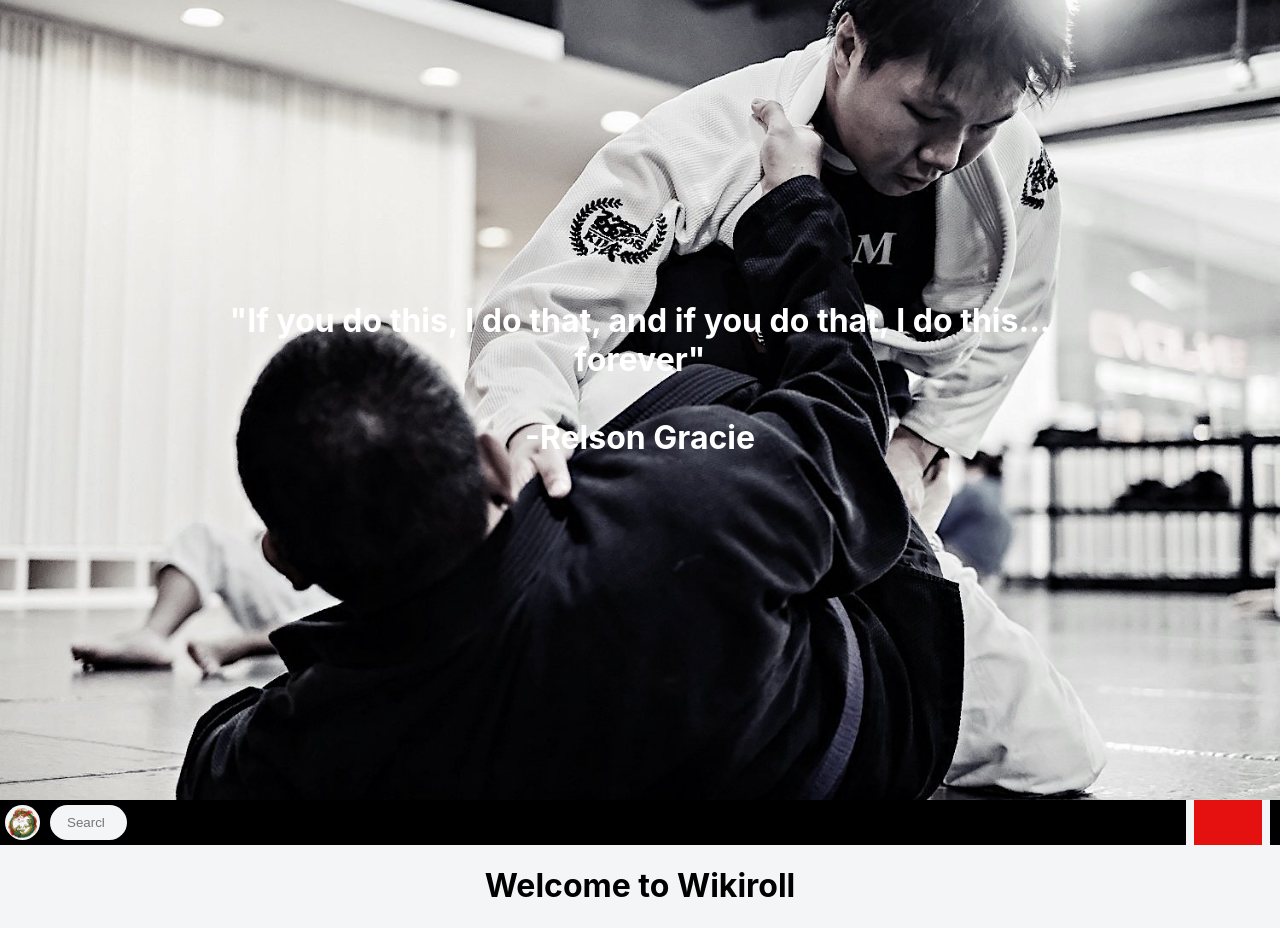
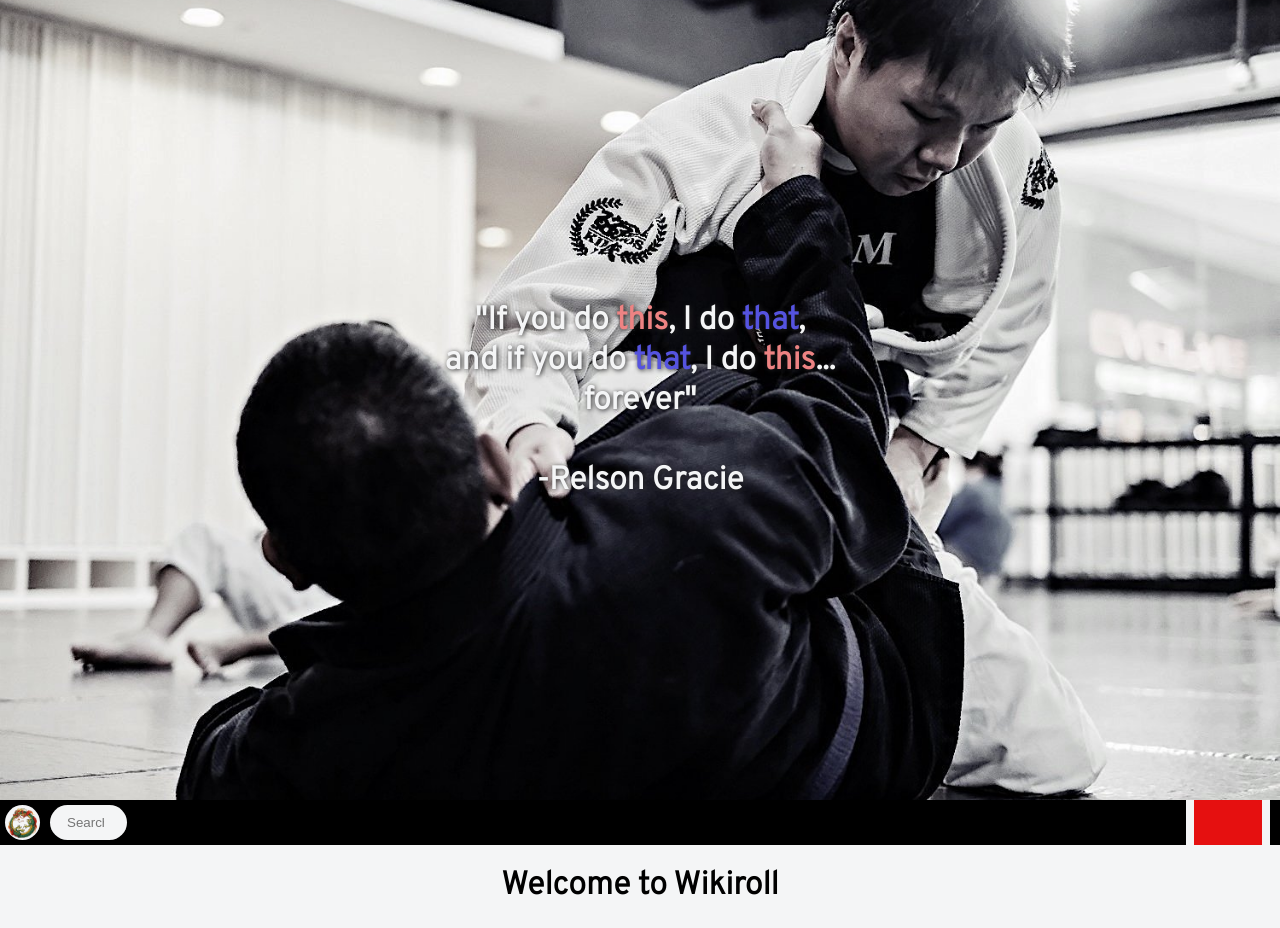
Before and after one commit to ianlov/Wikiroll, a React (Create React App) app in the folder client/: page / in a window 1280 px wide. Shown: the top 928 px of the page. Built offline with nearby package versions, Linux system fonts and the light colour scheme; no server answers.

Commit message:
splash page updates

```diff
--- a/client/src/App.css
+++ b/client/src/App.css
@@ -1,5 +1,8 @@
+@import url('https://fonts.googleapis.com/css2?family=Overpass:wght@300&display=swap');
+
 body {
   background-color: #F4F5F6;
+  font-family: 'Overpass', sans-serif;
 }
 
 a {
--- a/client/src/assets/css/ptscard.css
+++ b/client/src/assets/css/ptscard.css
@@ -7,6 +7,11 @@
   align-items: center;
   margin: 12.5px 5px;
   box-shadow: 5px 5px 10px rgba(0, 0, 0, 0.3);
+  transition: all 1s ease-in-out;
+}
+
+.pts-card:hover {
+  color: green;
 }
 
 .pts-card > h2 {
--- a/client/src/assets/css/splash.css
+++ b/client/src/assets/css/splash.css
@@ -6,12 +6,21 @@
   width: auto;
 }
 
-.splash__splash-image > h1 {
+.splash__splash-image__text-container > h1 {
   position: absolute;
   top: 35vh;
   width: 100vw;
-  color: white;
+  color: #F4F5F6;
+  text-shadow: 1px 1px 5px #202021;
   text-align: center;
+}
+
+.blue-text {
+  color: #5553DF;
+}
+
+.red-text {
+  color: #ED8383;
 }
 
 .splash {
@@ -29,9 +38,6 @@
   text-align: center;
 }
 
-/* .splash__welcome__description-container {
-} */
-
 .splash__positions {
   width: 90vw;
   max-width: 1000px;
--- a/client/src/screens/Splash.jsx
+++ b/client/src/screens/Splash.jsx
@@ -9,7 +9,9 @@
   return (
     <>
       <div className="splash__splash-image" >
-      <h1>"If you do this, I do that, and if you do that, I do this... <br/>forever" <br/><br/>-Relson Gracie</h1>
+        <div className="splash__splash-image__text-container">
+          <h1>"If you do <span className="red-text" >this</span>, I do <span className="blue-text" >that</span>,<br />and if you do <span className="blue-text" >that</span>, I do <span className="red-text" >this</span>... <br />forever" <br /><br />-Relson Gracie</h1>
+        </div>
       </div>
       <Layout
         setSearchResults={props.setSearchResults}
@@ -19,7 +21,8 @@
           <div className="splash__welcome" >
             <h1>Welcome to Wikiroll</h1>
             <div className="splash__welcome__description-container">
-          <p>t was a warm night at Castle Caladan, and the ancient pile of stone that had served the Atreides family as home for twenty-six generations bore that cooled-sweat feeling it acquired before a change in the weather. The old woman was let in by the side door down the vaulted passage by Paul's room and she was allowed a moment to peer in at him where he lay in his bed. By the half-light of a suspensor lamp, dimmed and hanging near the floor, the awakened boy could see a bulky female shape at his door, standing one step ahead of his mother. The old woman was a witch shadow - hair like matted spiderwebs, hooded 'round darkness of features, eyes like glittering jewels.</p>
+              <p>Wikiroll is an interactive library of Brazilian jiu-jitsu positions, transitions, and submissions. Begin your journey by selecting or searching a position. From there you will find the transitions and submissions that correspond to that position.</p>
+              <p>Brazilian jiu-jitsu is a sport of limitless possibility, so if you can't find the submission or transition you are looking for, create one!</p>
             </div>
           </div>
           <div className="splash__positions" >
@@ -27,7 +30,7 @@
             <div className="splash__positions__container">
               {props.positions.map(position => (
                 <Link
-                style={{textDecoration: "none"}}
+                  style={{ textDecoration: "none" }}
                   to={`/position/${position.id}`}
                   key={position.id}
                 >
```
Lines whose indentation alone changed are shown as unchanged.
